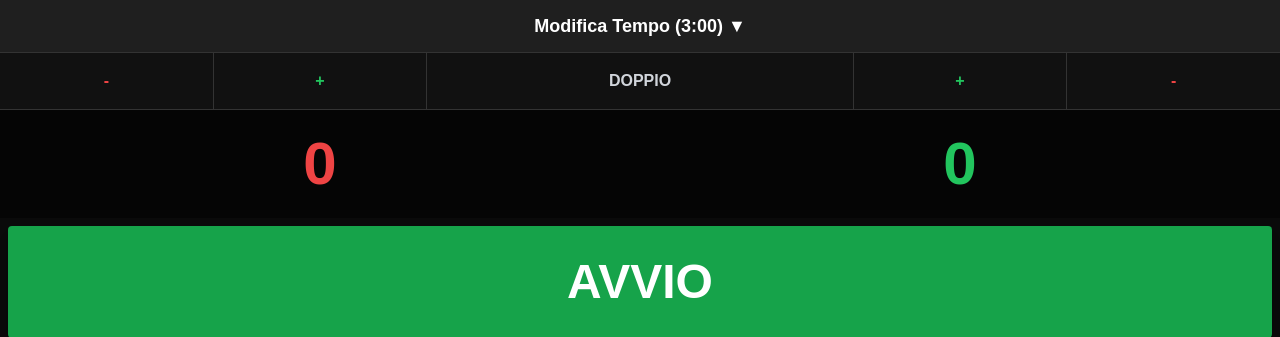
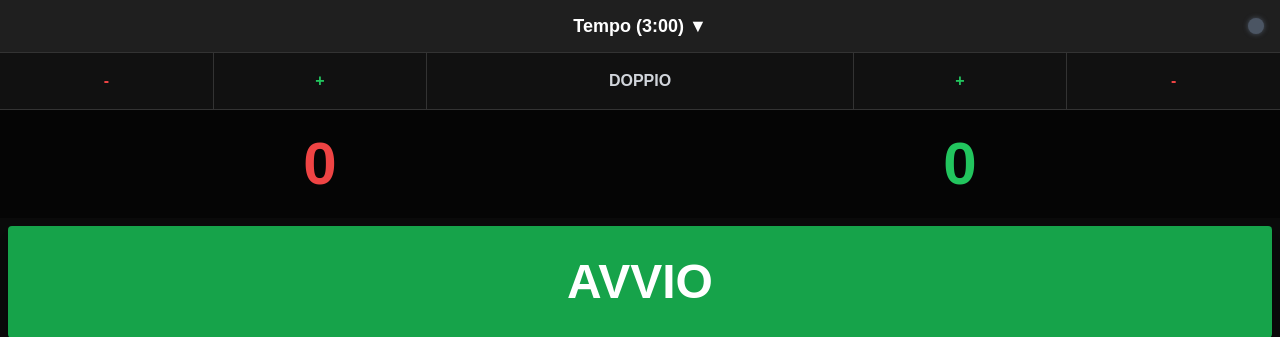
Before and after one commit to nzo1986/fencing-scoreboard, a Flask app: page /telecomando in a window 1280 px wide. Shown: the top 337 px of the page. Run offline with Flask 3, Linux system fonts and the light colour scheme; some libraries are stand-ins or nearby versions.

Commit message:
Update top bar and add Google status indicator
Modified the top bar to include a Google status indicator and adjusted layout. Updated toast notification timing and added visual indicators for upload status.

```diff
--- a/templates/telecomando.html
+++ b/templates/telecomando.html
@@ -19,9 +19,11 @@
     <!-- Toast Container -->
     <div id="toast-container" class="fixed top-5 left-1/2 transform -translate-x-1/2 flex flex-col gap-2 z-50 w-11/12 max-w-md pointer-events-none"></div>
 
-    <!-- Top Bar -->
-    <div class="bg-[#1f1f1f] py-3 text-center border-b border-[#333] cursor-pointer active:bg-[#222] flex-none" onclick="toggleMenu('menu-tempo')">
-        <span class="text-white font-bold text-lg">Modifica Tempo (<span id="timer-display-top">3:00</span>) ▼</span>
+    <!-- Top Bar modificata per ospitare l'indicatore di stato Google -->
+    <div class="bg-[#1f1f1f] py-3 px-4 flex justify-between items-center border-b border-[#333] cursor-pointer active:bg-[#222] flex-none" onclick="toggleMenu('menu-tempo')">
+        <span class="w-4 h-4 opacity-0"></span> <!-- Spacer -->
+        <span class="text-white font-bold text-lg">Tempo (<span id="timer-display-top">3:00</span>) ▼</span>
+        <div id="cloud-status" class="w-4 h-4 rounded-full bg-gray-600 shadow-[0_0_5px_#4b5563] transition-colors" title="Stato Google Sheets"></div>
     </div>
 
     <!-- Hidden Time Menu -->
@@ -49,7 +51,6 @@
 
     <!-- AVVIO Button -->
     <div class="w-full px-2 pt-2 pb-1 flex-none">
-        <!-- Cliccare AVVIO ora chiude anche tutti i menu aperti -->
         <button id="btn-avvio" class="w-full bg-[#16a34a] text-white text-4xl sm:text-5xl font-bold py-6 sm:py-8 rounded shadow-lg active:opacity-75 transition-colors" onclick="socket.emit('toggle_timer'); closeAllMenus();">AVVIO</button>
     </div>
 
@@ -98,7 +99,6 @@
         <div class="flex gap-2 min-h-[50px]">
             <button id="btn-left-b" class="flex-1 bg-[#000] text-white font-bold py-3 sm:py-4 rounded border-custom active:bg-[#222]" onclick="sendCard('left', 'B')">N</button>
 
-            <!-- Menu a tendina per scelta Girone -->
             <select id="girone-select" class="flex-[4] bg-[#27272a] text-white font-bold py-3 sm:py-4 rounded border-custom outline-none text-center text-base sm:text-lg" onchange="changeGirone()">
                 <option value="rosso">Girone: Rosso</option>
                 <option value="giallo">Girone: Giallo</option>
@@ -120,7 +120,7 @@
 
     </div>
 
-    <!-- Bottom Nav Bar con pulsanti espliciti (sempre visibili a fine schermo) -->
+    <!-- Bottom Nav Bar -->
     <div class="flex gap-2 p-3 bg-[#111] border-t border-[#333] mt-auto flex-none">
         <button class="flex-[2] bg-indigo-700 text-white font-bold py-3 text-sm rounded shadow active:bg-indigo-600" onclick="window.location.href='/inserisci_punti'">📝 Altri Gironi</button>
         <button class="flex-1 bg-gray-700 text-white font-bold py-3 text-sm rounded shadow active:bg-gray-600" onclick="window.location.href='/settings'">⚙️ Impost.</button>
@@ -131,10 +131,8 @@
         let allGironi = {};
         let priorityAnimTimer = null;
 
-        // Aggiunta gestione audio telecomando
         const audioCtx = new (window.AudioContext || window.webkitAudioContext)();
 
-        // Sblocca l'audio al primo tocco
         document.body.addEventListener('click', () => {
             if(audioCtx.state === 'suspended') audioCtx.resume();
         }, {once: true});
@@ -153,10 +151,9 @@
         }
 
         socket.on('time_expired', () => {
-            playBeep(500, 1.0); // Suono quando scade il tempo
+            playBeep(500, 1.0);
         });
 
-        // Funzioni Gestione Menu a comparsa
         function closeAllMenus(except = null) {
             if (except !== 'menu-tempo') document.getElementById('menu-tempo').classList.add('hidden');
             if (except !== 'menu-reset') document.getElementById('menu-reset').classList.add('hidden');
@@ -165,13 +162,12 @@
         function toggleMenu(menuId) {
             const menu = document.getElementById(menuId);
             const isHidden = menu.classList.contains('hidden');
-            closeAllMenus(); // Chiudi gli altri prima di aprire questo
+            closeAllMenus();
             if (isHidden) {
                 menu.classList.remove('hidden');
             }
         }
 
-        // Gestione Logica Cartellini "P"
         let pMode = { left: false, right: false };
 
         function togglePMode(side) {
@@ -191,13 +187,12 @@
         function sendCard(side, baseCardType) {
             if (pMode[side]) {
                 socket.emit('card_action', {side: side, card: 'P_' + baseCardType});
-                togglePMode(side); // Torna alla normalità dopo l'invio
+                togglePMode(side);
             } else {
                 socket.emit('card_action', {side: side, card: baseCardType});
             }
         }
 
-        // Notifiche Toast
         function showToast(msg, type = 'info') {
             const container = document.getElementById('toast-container');
             const toast = document.createElement('div');
@@ -216,27 +211,28 @@
             setTimeout(() => {
                 toast.classList.add('opacity-0');
                 setTimeout(() => toast.remove(), 300);
-            }, 1000);
+            }, 2000);
         }
 
         socket.on('action_feedback', d => {
             showToast(d.msg, d.status);
         });
 
-        // Sincronizza i dati all'avvio
+        // FIX: Ritorno grafico dello stato di upload in background di Google Sheets
+        socket.on('upload_status', data => {
+            const el = document.getElementById('cloud-status');
+            if(data.color === 'red') el.className = 'w-4 h-4 rounded-full bg-red-500 shadow-[0_0_10px_#ef4444] transition-colors';
+            else if(data.color === 'yellow') el.className = 'w-4 h-4 rounded-full bg-yellow-500 shadow-[0_0_10px_#eab308] transition-colors animate-pulse';
+            else if(data.color === 'green') el.className = 'w-4 h-4 rounded-full bg-green-500 shadow-[0_0_10px_#22c55e] transition-colors';
+            else if(data.color === 'none') el.className = 'w-4 h-4 rounded-full bg-gray-600 shadow-[0_0_5px_#4b5563] transition-colors';
+        });
+
         socket.on('connect', () => {
             socket.emit('fetch_sheet');
         });
 
-        // Aggiorna passivamente ogni 40s
         setInterval(() => { socket.emit('fetch_sheet'); }, 40000);
 
-        function promptTime() {
-            const t = prompt("Aggiungi o togli secondi dal tempo attuale (es. 10 o -10):", "0");
-            if(t && !isNaN(t)) { socket.emit('adjust_time', {delta: parseInt(t)}); }
-        }
-
-        // Cambia semplicemente i dati nella tendina senza forzare chiamate esterne (legge la cache allGironi)
         function changeGirone() {
             updateMatchDropdown();
         }
@@ -255,12 +251,11 @@
                     const p_sx_val = parseInt(m.p_sx) || 0;
                     const p_dx_val = parseInt(m.p_dx) || 0;
 
-                    // Condizione per colorare e inserire indicatore visivo
                     if (p_sx_val !== 0 || p_dx_val !== 0) {
-                        opt.style.color = '#ef4444'; // Rosso (funziona su Desktop/Alcuni Mobile)
+                        opt.style.color = '#ef4444';
                         opt.innerText = `🔴 ${m.sx} [${p_sx_val}] - [${p_dx_val}] ${m.dx}`;
                     } else {
-                        opt.style.color = '#22c55e'; // Verde (funziona su Desktop/Alcuni Mobile)
+                        opt.style.color = '#22c55e';
                         opt.innerText = `🟢 ${m.sx} [${p_sx_val}] - [${p_dx_val}] ${m.dx}`;
                     }
 
@@ -275,7 +270,7 @@
                 const data = JSON.parse(val);
                 socket.emit('load_match', data);
                 document.getElementById('match-select').value = "";
-                closeAllMenus(); // Chiude tutto se era aperto
+                closeAllMenus();
             }
         }
 
```
